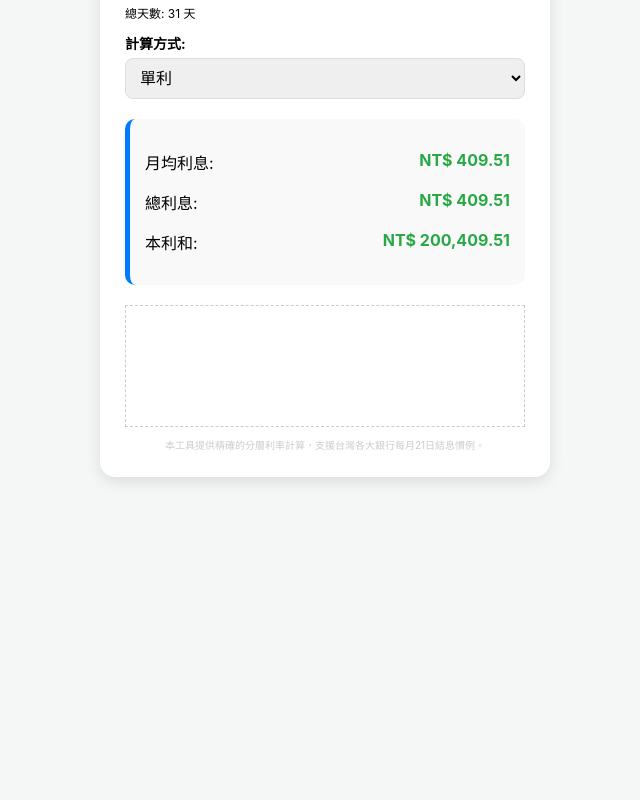
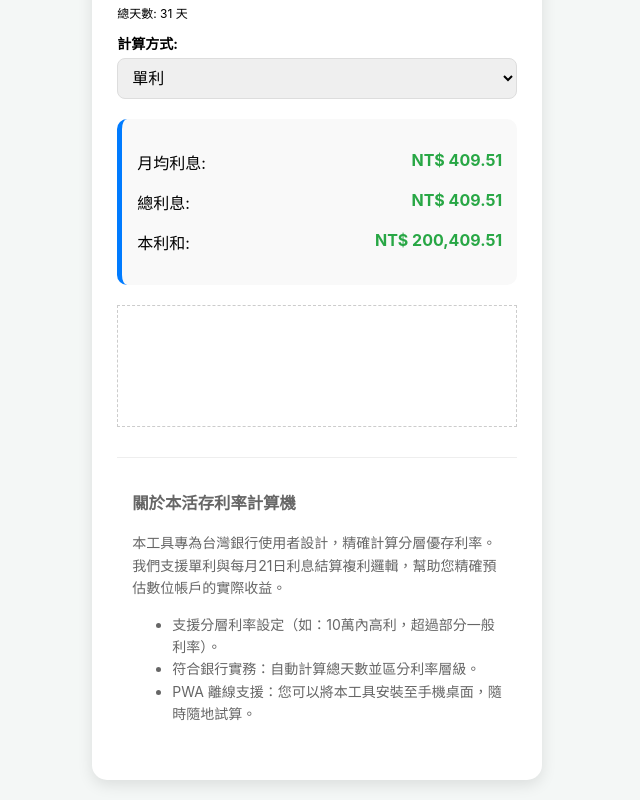
Before and after one commit to asftom87-eng/nterest-calculator-pwa, a plain HTML site: page index.html in a window 1280 px wide. Shown: the part 603-1403 px from the top of the page, without its empty margins (315-955 px from the left). Before the commit the page ends 1100 px from the top, so only its background shows below. Drawn offline with Linux system fonts and the light colour scheme.

Commit message:
Update index.html

````diff
--- a/index.html
+++ b/index.html
@@ -52,10 +52,16 @@
              data-full-width-responsive="true"></ins>
         <script> (adsbygoogle = window.adsbygoogle || []).push({}); </script>
     </div>
-    <div style="font-size: 10px; color: #ccc; margin-top: 10px; text-align: center;">
-        本工具提供精確的分層利率計算，支援台灣各大銀行每月21日結息慣例。
+    <div style="margin-top: 30px; padding: 15px; font-size: 14px; color: #666; line-height: 1.6; border-top: 1px solid #eee;">
+        <h3>關於本活存利率計算機</h3>
+        <p>本工具專為台灣銀行使用者設計，精確計算分層優存利率。我們支援單利與每月21日利息結算複利邏輯，幫助您精確預估數位帳戶的實際收益。</p>
+        <ul>
+            <li>支援分層利率設定（如：10萬內高利，超過部分一般利率）。</li>
+            <li>符合銀行實務：自動計算總天數並區分利率層級。</li>
+            <li>PWA 離線支援：您可以將本工具安裝至手機桌面，隨時隨地試算。</li>
+        </ul>
     </div>
-</div>
+</div> ```
 
 <script src="script.js"></script>
 <script>
````
